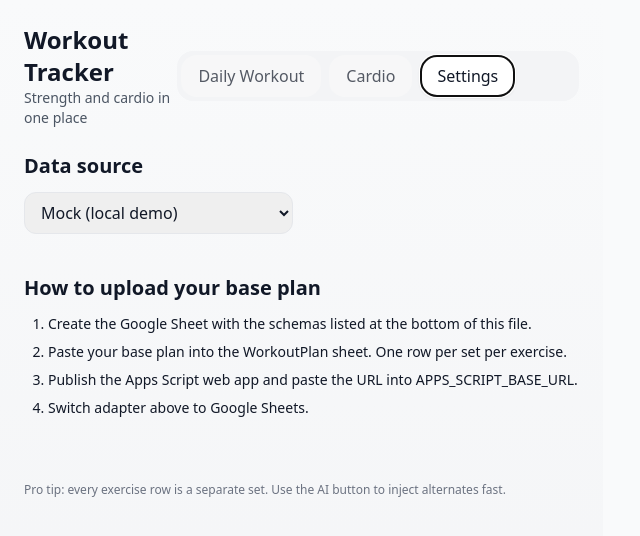
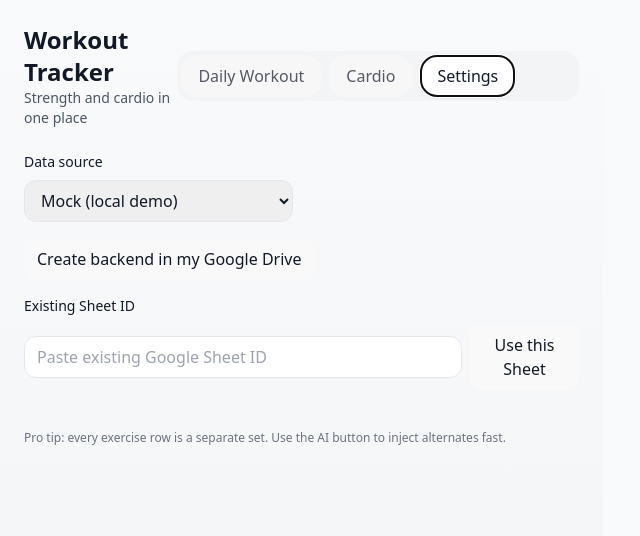
Before and after one commit to cbellbell-spin/workout-trainer, a React (Vite) app: page / in a window 1280 px wide. Both pictures are taken after a click on the button "Settings". Shown: the top 536 px of the page, without its empty margins (0-640 px from the left). Built offline with nearby package versions, Linux system fonts and the light colour scheme.

Commit message:
changes to use a scrit to setup backend

```diff
--- a/src/App.tsx
+++ b/src/App.tsx
@@ -27,6 +27,36 @@ import React, { useEffect, useMemo, useState } from "react";
 // =========================
 type AdapterName = "mock" | "sheets";
 
+const APPS_SCRIPT_BASE_URL = "https://script.google.com/macros/s/AKfycbw_cV-YyxjxWuWtNYC9sd4MKrVz2GyOc1vIa-73QeCVA4HwPmKaLyd_m9f4fTU9dY7_Og/execERE";
+const SHEET_ID_KEY = "wt_sheet_id";
+
+function sheetId(): string {
+  return localStorage.getItem(SHEET_ID_KEY) || "";
+}
+
+async function getJSON(action: string, params: Record<string,string>) {
+  const url = new URL(APPS_SCRIPT_BASE_URL);
+  url.searchParams.set("action", action);
+  if (!url.searchParams.has("sheetId")) url.searchParams.set("sheetId", sheetId());
+  Object.entries(params).forEach(([k,v]) => url.searchParams.set(k, v));
+  const r = await fetch(url.toString());
+  if (!r.ok) throw new Error(`${action} failed`);
+  return r.json();
+}
+
+async function postJSON(action: string, payload: any) {
+  const r = await fetch(APPS_SCRIPT_BASE_URL, {
+    method: "POST",
+    headers: { "Content-Type": "application/json" },
+    body: JSON.stringify({ action, sheetId: sheetId(), payload }),
+  });
+  if (!r.ok) throw new Error(`${action} failed`);
+  return r.json();
+}
+
+// =========================
+// EXPORTS
+// =========================
 export type Exercise = {
   id: string;
   name: string;
@@ -170,37 +200,54 @@ class MockAdapter implements DataAdapter {
 // ===== Google Sheets Adapter via Apps Script REST
 // You will create an Apps Script web app that accepts GET/POST for different actions
 // Minimal example Apps Script is provided at the bottom of this file
-const APPS_SCRIPT_BASE_URL = ""; // e.g., "https://script.google.com/macros/s/AKfycbx.../exec"
 
 class GoogleSheetsAdapter implements DataAdapter {
-  base = APPS_SCRIPT_BASE_URL;
-  async listDays() {
-    const r = await fetch(`${this.base}?action=listDays`);
-    return r.json();
+  async listDays(): Promise<{ id: string; name: string }[]> {
+    const j = await getJSON("listDays", {});
+    // j.days: [{ day_id, day_name }]
+    return (j.days as Array<{ day_id: string; day_name: string }>).map(d => ({
+      id: String(d.day_id),
+      name: d.day_name,
+    }));
   }
-  async getPlanForDay(day_id: string) {
-    const r = await fetch(`${this.base}?action=getPlanForDay&day_id=${encodeURIComponent(day_id)}`);
-    return r.json();
+
+  async getPlanForDay(dayId: string): Promise<{
+    plan: PlanRow[];
+    exercises: Record<string, Exercise>;
+  }> {
+    const j = await getJSON("getPlanForDay", { day: String(dayId) });
+    return {
+      plan: j.plan as PlanRow[],
+      exercises: j.exercises as Record<string, Exercise>,
+    };
   }
-  async saveStrengthLog(log: StrengthLog) {
-    const r = await fetch(this.base, { method: "POST", headers: { "Content-Type": "application/json" }, body: JSON.stringify({ action: "saveStrengthLog", payload: log }) });
-    return r.json();
+
+  async saveStrengthLog(log: StrengthLog): Promise<{ ok: boolean }> {
+    await postJSON("saveStrengthLog", log);
+    return { ok: true };
   }
-  async listCardio() {
-    const r = await fetch(`${this.base}?action=listCardio`);
-    return r.json();
+
+  async listCardio(): Promise<{ plan: CardioPlanRow[]; logs: CardioLog[] }> {
+    const j = await getJSON("listCardio", {});
+    // Apps Script returns { cardio, logs }
+    const plan = (j.cardio ?? []) as CardioPlanRow[];
+    const logs = (j.logs ?? []) as CardioLog[];
+    return { plan, logs };
   }
-  async saveCardioLog(log: CardioLog) {
-    const r = await fetch(this.base, { method: "POST", headers: { "Content-Type": "application/json" }, body: JSON.stringify({ action: "saveCardioLog", payload: log }) });
-    return r.json();
+
+  async saveCardioLog(log: CardioLog): Promise<{ ok: boolean }> {
+    await postJSON("saveCardioLog", log);
+    return { ok: true };
   }
-  async addExercise(ex: Exercise) {
-    const r = await fetch(this.base, { method: "POST", headers: { "Content-Type": "application/json" }, body: JSON.stringify({ action: "addExercise", payload: ex }) });
-    return r.json();
+
+  async addExercise(ex: Exercise): Promise<{ ok: boolean; exercise_id: string }> {
+    await postJSON("addExercise", ex);
+    return { ok: true, exercise_id: ex.id };
   }
-  async addPlanRow(row: PlanRow) {
-    const r = await fetch(this.base, { method: "POST", headers: { "Content-Type": "application/json" }, body: JSON.stringify({ action: "addPlanRow", payload: row }) });
-    return r.json();
+
+  async addPlanRow(row: PlanRow): Promise<{ ok: boolean }> {
+    await postJSON("addPlanRow", row);
+    return { ok: true };
   }
 }
 
@@ -484,7 +531,8 @@ function CardioView({ adapter }: { adapter: DataAdapter }) {
   );
 }
 
-function Tabs({ value, onChange }: { value: string; onChange: (v: string) => void }) {
+function Tabs({ value, onChange }: { value: string; onChange: React.Dispatch<React.SetStateAction<string>> }) {
+
   return (
     <div className="flex gap-2 p-1 bg-gray-100 rounded-2xl w-full max-w-full">
       {["Daily Workout", "Cardio", "Settings"].map(tab => (
@@ -505,33 +553,93 @@ function SettingsView({
   adapterName: AdapterName;
   setAdapterName: React.Dispatch<React.SetStateAction<AdapterName>>;
 }) {
+  const [sheetIdInput, setSheetIdInput] = React.useState<string>(
+    localStorage.getItem(SHEET_ID_KEY) || ""
+  );
+
+async function createBackend() {
+  try {
+    const popup = window.open(
+      `${APPS_SCRIPT_BASE_URL}?action=provisionPopup`,
+      "_blank",
+      "popup,width=520,height=640"
+    );
+    if (!popup) {
+      alert("Popup blocked. Allow popups for this site and try again.");
+      return;
+    }
+
+    // One-shot listener for the Apps Script message
+    const onMsg = (ev: MessageEvent) => {
+      const data = ev.data as any;
+      if (data && data.type === "wt/provisioned" && data.sheetId) {
+        localStorage.setItem(SHEET_ID_KEY, data.sheetId);
+        setAdapterName("sheets");
+        try { popup.close(); } catch {}
+        alert(`Backend created. You can open the Sheet at:\n${data.url}`);
+        window.removeEventListener("message", onMsg);
+      }
+    };
+    window.addEventListener("message", onMsg, { once: true });
+  } catch (e: any) {
+    alert("Provision error: " + e.message);
+  }
+}
+
+  function useTypedSheet() {
+    const id = sheetIdInput.trim();
+    if (!id) {
+      alert("Paste a Google Sheet ID first");
+      return;
+    }
+    localStorage.setItem(SHEET_ID_KEY, id);
+    setAdapterName("sheets");
+  }
 
   return (
-    <div className="grid gap-4">
-      <Section title="Data source">
-        <div className="flex items-center gap-3">
-          <select value={adapterName} onChange={e => setAdapterName(e.target.value as AdapterName)} className="px-3 py-2 rounded-xl border">
-            <option value="mock">Mock (local demo)</option>
-            <option value="sheets">Google Sheets via Apps Script</option>
-          </select>
-          {adapterName === "sheets" && !APPS_SCRIPT_BASE_URL && (
-            <div className="text-sm text-orange-600">Set APPS_SCRIPT_BASE_URL in code</div>
-          )}
+    <div className="space-y-4">
+      {/* Adapter selector */}
+      <div className="space-y-2">
+        <label className="block text-sm font-medium">Data source</label>
+        <select
+          value={adapterName}
+          onChange={(e) => setAdapterName(e.target.value as AdapterName)}
+          className="px-3 py-2 rounded-xl border"
+        >
+          <option value="mock">Mock (local demo)</option>
+          <option value="sheets">Google Sheets via Apps Script</option>
+        </select>
+      </div>
+
+      {/* One-click backend creation */}
+      <button
+        className="px-3 py-2 rounded-xl border"
+        onClick={createBackend}
+      >
+        Create backend in my Google Drive
+      </button>
+
+      {/* Use an existing Sheet */}
+      <div className="space-y-2">
+        <label className="block text-sm font-medium">Existing Sheet ID</label>
+        <div className="flex items-center gap-2">
+          <input
+            placeholder="Paste existing Google Sheet ID"
+            className="px-3 py-2 rounded-xl border w-full"
+            value={sheetIdInput}
+            onChange={(e) => setSheetIdInput(e.target.value)}
+            onBlur={() =>
+              localStorage.setItem(SHEET_ID_KEY, sheetIdInput.trim())
+            }
+          />
+          <button className="px-3 py-2 rounded-xl border" onClick={useTypedSheet}>
+            Use this Sheet
+          </button>
         </div>
-      </Section>
-
-      <Section title="How to upload your base plan">
-        <ol className="list-decimal ml-6 grid gap-2 text-sm">
-          <li>Create the Google Sheet with the schemas listed at the bottom of this file.</li>
-          <li>Paste your base plan into the WorkoutPlan sheet. One row per set per exercise.</li>
-          <li>Publish the Apps Script web app and paste the URL into APPS_SCRIPT_BASE_URL.</li>
-          <li>Switch adapter above to Google Sheets.</li>
-        </ol>
-      </Section>
+      </div>
     </div>
   );
 }
-
 
 export default function App() {
   const [tab, setTab] = useState("Daily Workout");
```
